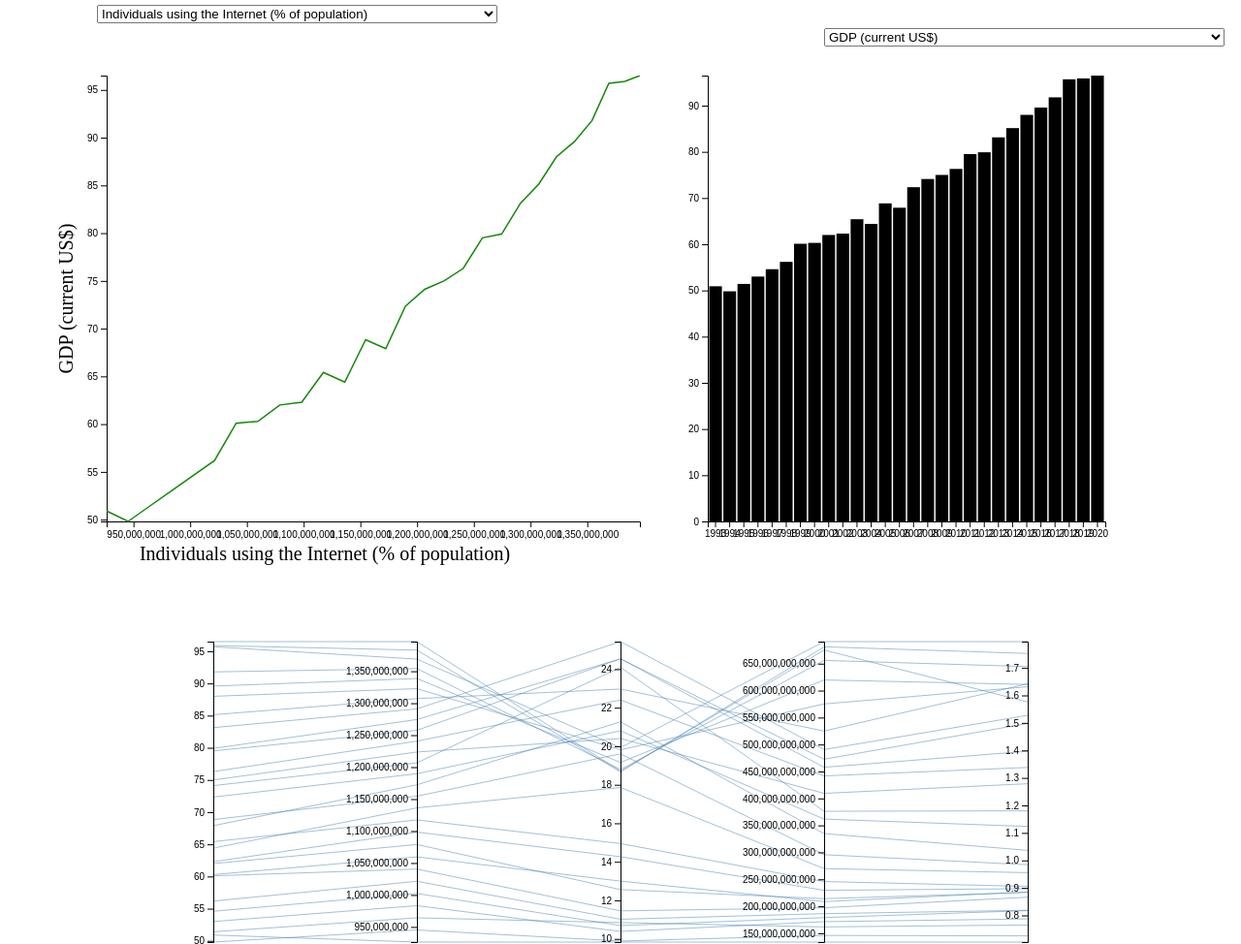
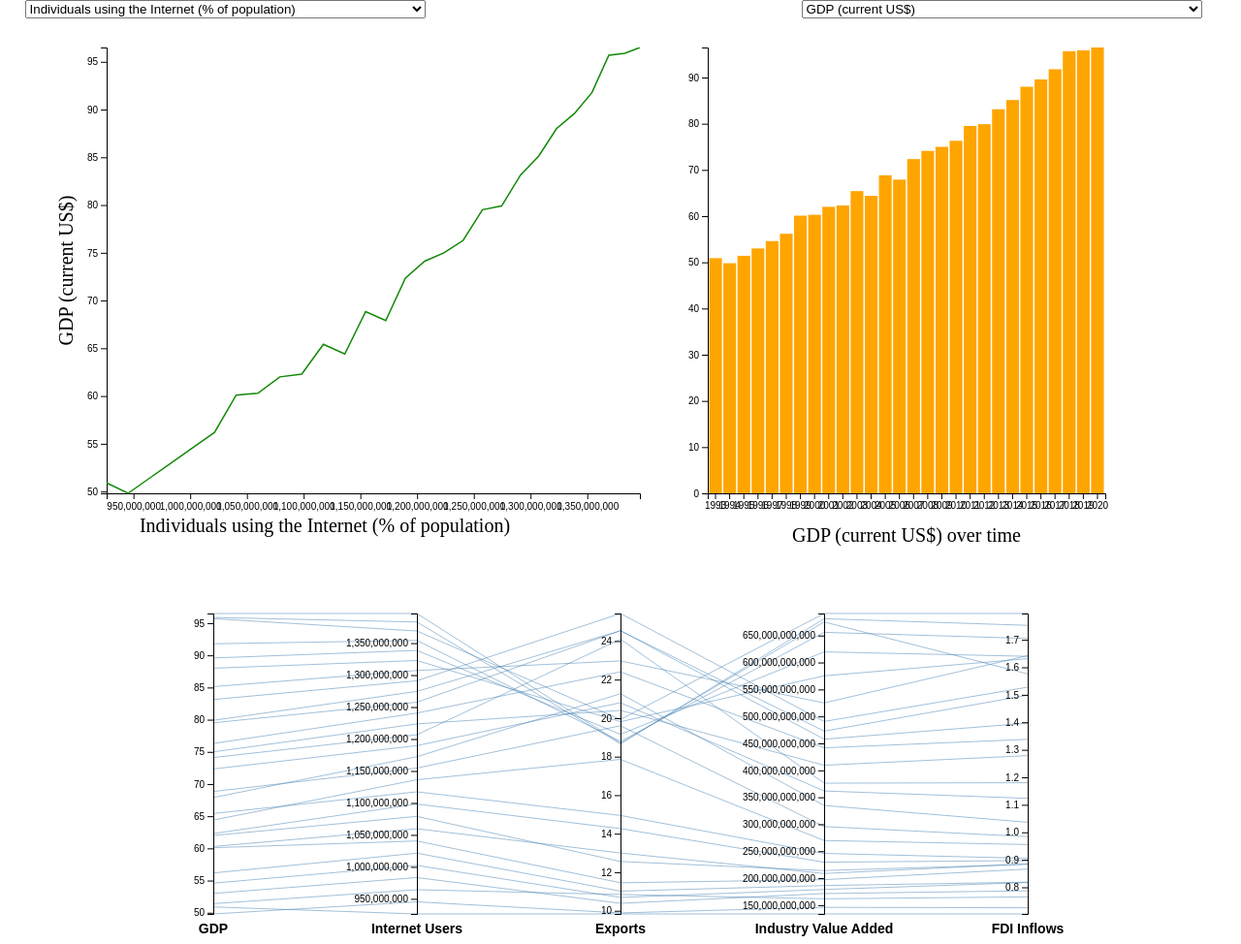
Before and after one commit to RussellChien/ecs163-24w-finalproj-india, a plain HTML site: page index.html in a window 1280 px wide. Shown: the top 974 px of the page at 97% size. Drawn offline with nearby package versions, Linux system fonts and the light colour scheme.

Commit message:
add bar chart title + fix bar chart transitions

```diff
--- a/main.js
+++ b/main.js
@@ -36,6 +36,13 @@ const barOptions = {
     "Exports of goods and services (% of GDP)": "Exports",
     "Industry (including construction) value added (constant 2015 US$)": "Industry",
     "Foreign direct investment net inflows (% of GDP)": "FDI"
+}
+const barLabels = {
+    "GDP": "GDP (current US$) over time",
+    "Internet": "Individuals using the Internet (% of population) over time",
+    "Exports": "Exports of goods and services (% of GDP) over time",
+    "Industry": "Industry (including construction) value added (constant 2015 US$) over time",
+    "FDI": "Foreign direct investment net inflows (% of GDP) over time"
 }
 
 d3.select('#line_selector')
@@ -407,7 +414,7 @@ d3.csv("data/india_dataset_gdpindicators.csv").then(rawData => {
 
     function updateChart(selectedOption) {
         // Clear existing bars
-        //svg.selectAll(".bar").remove();
+        svg.selectAll(".bar").remove();
         console.log(selectedOption)
 
         // Recalculate y domain based on selected option
@@ -416,30 +423,25 @@ d3.csv("data/india_dataset_gdpindicators.csv").then(rawData => {
         // Redraw bars
         svg.selectAll(".bar")
             .data(data)
+            .enter().append("rect")
+            .attr("class", "bar")
             .transition()
             .duration(5000)
-            //.enter().append("rect")
-            //.attr("class", "bar")
-            .attr("x", d => x(d.Year))
-            .attr("width", x.bandwidth())
-            .attr("y", d => y(d[selectedOption]))
-            .attr("height", d => height - y(d[selectedOption]));
-
-        // Optionally, update the y-axis if the scale significantly changes between indicators
-        //svg.select(".y-axis").call(d3.axisLeft(y));
-        svg.select(".y-axis").transition().duration(5000).call(d3.axisLeft(y));
-
-        svg.selectAll(".bar")
-            .data(data)
-            .enter().append("rect")
-            .attr("class", "bar")
             .attr("x", d => x(d.Year))
             .attr("width", x.bandwidth())
             .attr("y", d => y(d[selectedOption]))
             .attr("height", d => height - y(d[selectedOption]))
+            .style("fill", "orange")
+
+        svg.select(".y-axis").transition().duration(5000).call(d3.axisLeft(y));
+
+        // tooltip
+        svg.selectAll(".bar")
             .on("mouseover", function (event, d) {
                 d3.select("#tooltip")
                     .style("visibility", "visible")
+                    .style("top", (event.pageY - 10) + "px")
+                    .style("left", (event.pageX + 10) + "px")
                     .html(`Year: ${d.Year}<br>${selectedOption}: ${d[selectedOption]}`);
             })
             .on("mousemove", function (event) {
@@ -451,6 +453,22 @@ d3.csv("data/india_dataset_gdpindicators.csv").then(rawData => {
                 d3.select("#tooltip")
                     .style("visibility", "hidden");
             });
+
+        let chartTitle = svg.selectAll(".chart-title").data([selectedOption]);
+
+        // Update the title text if it exists
+        chartTitle
+            .text(barLabels[selectedOption]);
+
+        // bar chart title
+        chartTitle.enter()
+            .append("text")
+            .attr("class", "chart-title")
+            .attr("x", width / 2)
+            .attr("y", height + margin.bottom - 10)
+            .attr("font-size", "20px")
+            .attr("text-anchor", "middle")
+            .text(barLabels[selectedOption]);
 
     }
 
@@ -471,8 +489,5 @@ d3.csv("data/india_dataset_gdpindicators.csv").then(rawData => {
     d3.select('#bar_selector').on("change", function (d) {
         let selectedOption = d3.select(this).property("value");
         updateChart(barOptions[selectedOption]);
-
-
-
     });
 });
--- a/styles.css
+++ b/styles.css
@@ -5,11 +5,18 @@
 #line-graph, #bar-chart {
     flex: 1;
 }
-#bar_selector {
+/* #bar_selector {
     margin-top: 5px;
-    margin-left: 850px;
+    margin-left: 500px;
 }
 #line_selector {
     margin-top: 5px;
     margin-left: 100px;
+} */
+#bar_selector {
+    margin-left: 30vw;
 }
+
+#line_selector {
+    margin-left: 2vw;
+}
```
